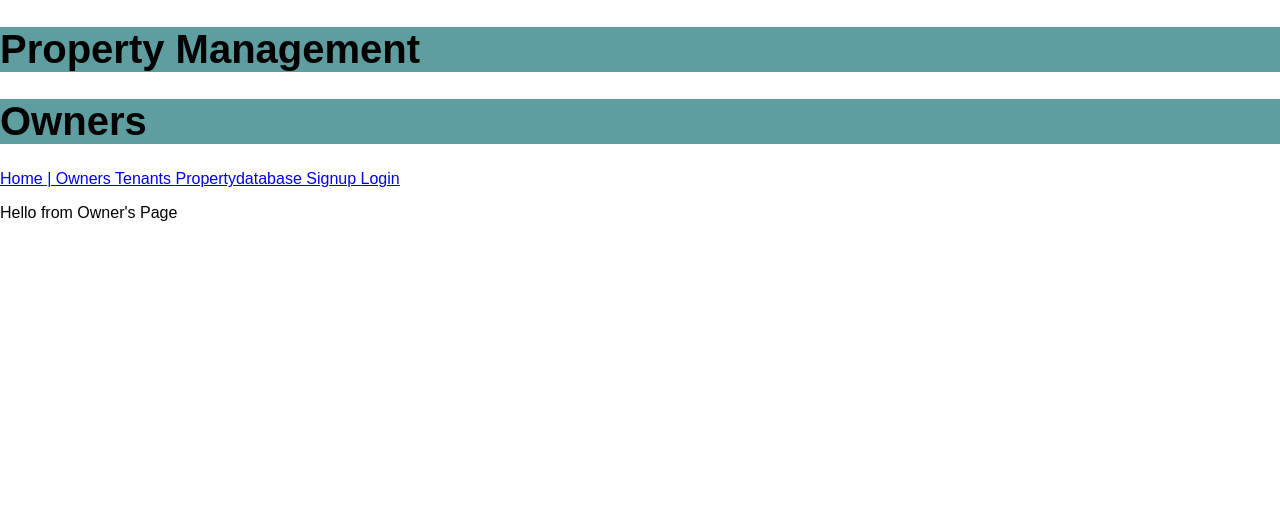
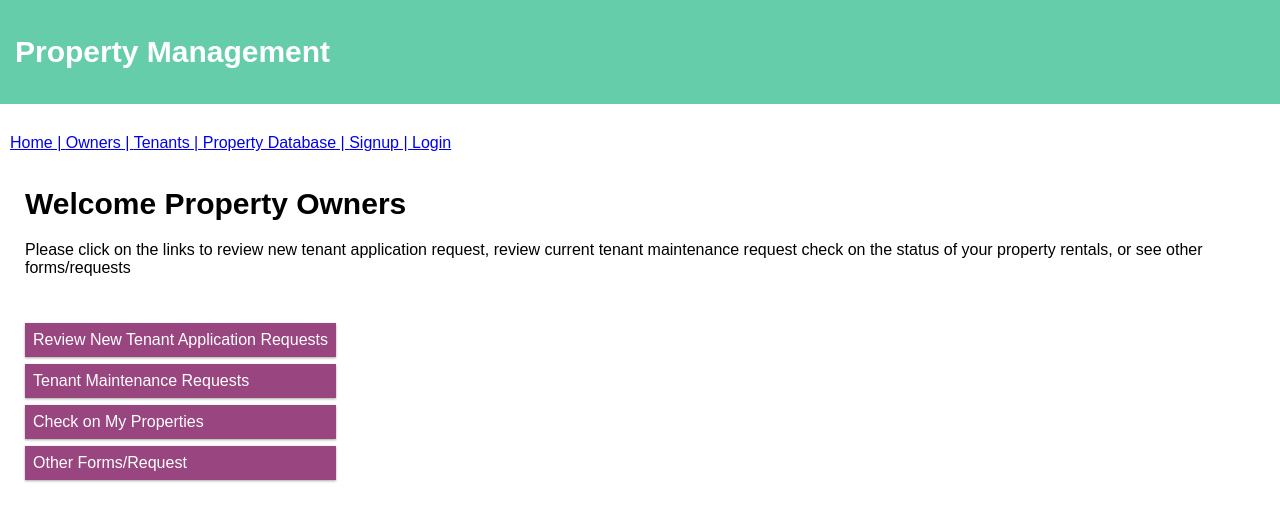
Before and after one commit to 6-11-b/group-project, a React (Create React App) app in the folder client/: page /Owners in a window 1280 px wide. Shown: the top 520 px of the page. Built offline with nearby package versions, Linux system fonts and the light colour scheme.

Commit message:
added style to tenant and owners screens

```diff
--- a/client/public/index.html
+++ b/client/public/index.html
@@ -23,7 +23,9 @@
     <title>React App</title>
   </head>
   <body>
+    <div class="header">
     <h1>Property Management</h1>
+    </div>
 
     <div id="root"></div>
     <scritp src="bundle.js"></scritp>
--- a/client/src/App.css
+++ b/client/src/App.css
@@ -1,4 +1,46 @@
+
+.header {
+  background-color:	#66CDAA;
+  color: #ffffff;
+  padding: 15px;
+}
+
 h1 {
-  font-size: 40px;
-  background-color: cadetblue;
+  font-size: 30px;
 }
+
+
+body {
+  background-color: white
+}
+
+
+h2 {
+  background-color: white;
+}
+
+.welcome-h1 {
+  font-size: 30px;
+}
+
+
+.menu ul {
+  list-style-type: none;
+  margin: 0;
+  padding: 0;
+}
+.menu li {
+  padding: 8px;
+  margin-bottom: 7px;
+  background-color:#994680;
+  color: #ffffff;
+  box-shadow: 0 1px 3px rgba(0,0,0,0.12), 0 1px 2px rgba(0,0,0,0.24);
+}
+.menu li:hover {
+  background-color: #0099cc;
+}
+
+[class*="col-"] {
+  float: left;
+  padding: 15px;
+}
--- /dev/null
+++ b/client/src/Styles/NavbarStyles.js
@@ -0,0 +1,8 @@
+
+const NavbarStyles = {
+    padding: 10
+}
+
+
+
+export default NavbarStyles;
--- a/client/src/components/Navbar.js
+++ b/client/src/components/Navbar.js
@@ -1,14 +1,16 @@
 import React from 'react';
 import { Component } from "react"
+
+
 
 const Navbar = ({ title }) => (
     <div>
         <h1>{title}</h1>
         <a href="/">Home | </a>
-        <a href="/owners">Owners </a>
-        <a href="/tenants">Tenants </a>
-        <a href="/propertydatabase">Propertydatabase </a>
-        <a href="/signup">Signup </a>
+        <a href="/owners">Owners | </a>
+        <a href="/tenants">Tenants | </a>
+        <a href="/propertydatabase">Property Database | </a>
+        <a href="/signup">Signup | </a>
         <a href="/login">Login </a>
     </div>
 )
--- a/client/src/index.js
+++ b/client/src/index.js
@@ -5,10 +5,12 @@ import { BrowserRouter as Router, Route } from "react-router-dom";
 import './index.css';
 import App from './App';
 import registerServiceWorker from './registerServiceWorker';
+import NavbarStyles from './Styles/NavbarStyles';
+
 
 const Index = () => (
     <Router>
-        <div>
+        <div style={NavbarStyles}>
             <Route exact path='/' component={Home} />
             <Route path='/owners' component={Owners} />
             <Route path='/tenants' component={Tenants} />
--- a/client/src/screens/Login.js
+++ b/client/src/screens/Login.js
@@ -1,12 +1,13 @@
 import React from 'react';
 import Navbar from '../components/Navbar';
+
 
 class Login extends React.Component {
     render() {
     return (
         <div>
             <Navbar title="Login" />
-            <h1>Please Signup</h1>
+            <h1>Please select if you are a Property Owner or Tenant and login to your account</h1>
             <form id="login" action="/api/login" method="POST">
                 <input type="radio" name="user" value="tenant" />Tenant
                 <input type="radio" name="user" value="owner" />Owner
--- a/client/src/screens/Owners.js
+++ b/client/src/screens/Owners.js
@@ -3,10 +3,33 @@ import React from 'react';
 import Navbar from '../components/Navbar';
 //import ReactDOM from 'react-dom';
 
+
 const Owners = () =>
     <div>
-        <Navbar title="Owners" />
-        <p>Hello from Owner's Page</p>
+      <div>
+        <Navbar title />
     </div>
 
+
+  <div class="row">
+
+  <div class="col-9">
+    <h1 class="welcome-h1">Welcome Property Owners</h1>
+    <p class="para1">Please click on the links to review new tenant application request, review current tenant maintenance request
+    check on the status of your property rentals, or see other forms/requests</p>
+  </div>
+
+  <div class="col-3 menu">
+    <ul>
+      <li>Review New Tenant Application Requests</li>
+      <li>Tenant Maintenance Requests</li>
+      <li>Check on My Properties</li>
+      <li>Other Forms/Request</li>
+    </ul>
+  </div>
+
+
+  </div>
+  </div>
+
 export default Owners;
--- a/client/src/screens/Propertydatabase.js
+++ b/client/src/screens/Propertydatabase.js
@@ -3,7 +3,7 @@ import Navbar from '../components/Navbar';
 
 const Propertydatabase = () =>
     <div>
-        <Navbar title="Propertydatabase" />
+        <Navbar title="Property Database" />
         <p>The html goes here</p>
     </div>
 
--- a/client/src/screens/Signup.js
+++ b/client/src/screens/Signup.js
@@ -26,6 +26,7 @@ class Signup extends React.Component {
     <div>
         <Navbar title="Signup" />
         <h1>{this.state.response.message}</h1>
+        <h2>Please select if you are a property owner or tenant and create your account.</h2>
         <form id="signup" action="/api/signup" method="POST">
             <input type="radio" name="user" value="tenant" />Tenant
             <input type="radio" name="user" value="owner" />Owner
--- a/client/src/screens/Tenants.js
+++ b/client/src/screens/Tenants.js
@@ -4,9 +4,29 @@ import Navbar from '../components/Navbar';
 
 const Tenants = () =>
     <div>
-        <Navbar title="Tenants" />
-        <p>Hello from Tenants' Page</p>
+    <div>
+        <Navbar title />
     </div>
+
+<div class="row">
+
+<div class="col-9">
+  <h1 class="welcome-h1">Welcome Tenants</h1>
+  <p class="para1">Please click on the links to submit a rental application, send a maintenance request, view property rentals, or see other forms/requests</p>
+</div>
+
+<div class="col-3 menu">
+  <ul>
+    <li>Submit a Rental Application</li>
+    <li>Submit a Maintenance Requests</li>
+    <li>Check on Available Properties</li>
+    <li>Other Forms/Request</li>
+  </ul>
+</div>
+
+
+</div>
+</div>
 
 
 export default Tenants;
--- a/package.json
+++ b/package.json
@@ -18,5 +18,8 @@
     "passport": "^0.4.0",
     "passport-local": "^1.0.0",
     "path": "^0.12.7"
+  },
+  "devDependencies": {
+    "webpack": "^4.16.0"
   }
 }
```
Also changed, not shown: client/src/Styles/OwnersStyles.js (added, +26 -0 lines), 1 other file (tests, documents, lock files or other folders).
